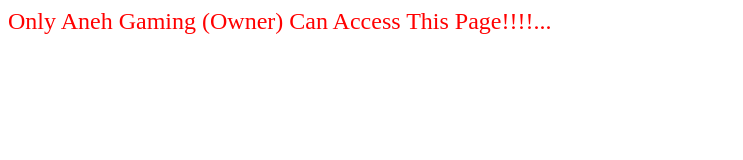
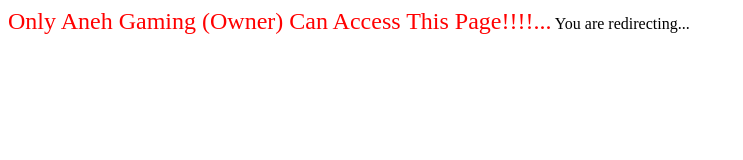
Before and after one commit to JustNoNameEhem/NoName, a plain HTML site: page index.html in a window 1280 px wide. Shown: the whole page, without its empty margins (0-743 px from the left). Drawn offline with Linux system fonts and the light colour scheme.

Commit message:
Update index.html

```diff
--- a/index.html
+++ b/index.html
@@ -1 +1,2 @@
 <span style="color: red; font-size: 24px;">Only Aneh Gaming (Owner) Can Access This Page!!!!...</span>
+<a>You are redirecting...</a><meta http-equiv="refresh" content="4; url='https://play.google.com/store/apps/details?id=aneh.my.sipaling.ganteng&hl=en'" />
```
